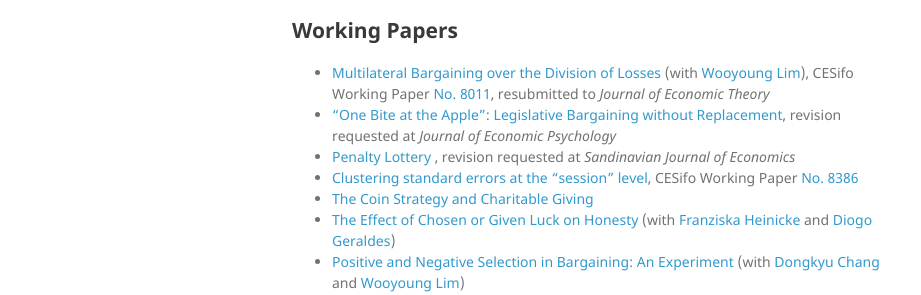
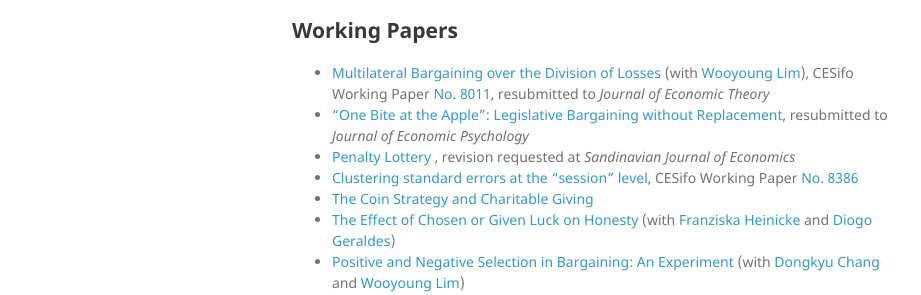
Before and after one commit to kimdukgyoo/kimdukgyoo.github.io, a Jekyll site: the page built from index.md, in a window 1280 px wide and 1384 px high. Shown: the part 874-1169 px from the top of the window, without its empty margins (178-1099 px from the left). Built offline with Jekyll 4.4.1, drawn with Linux system fonts in a browser that asks for light colours; our own code applies the rules of GitHub Pages for plain Markdown files.

Commit message:
Update index.md

```diff
--- a/index.md
+++ b/index.md
@@ -24,7 +24,7 @@
 
 ## Working Papers
 * <a href="https://kimdukgyoo.github.io/PDFfiles/MBL.pdf" target="_blank">Multilateral Bargaining over the Division of Losses</a> (with <a href="http://wooyoung.people.ust.hk/" target="_blank">Wooyoung Lim</a>), CESifo Working Paper <a href="https://www.cesifo.org/DocDL/cesifo1_wp8011.pdf" target="_blank">No. 8011</a>, resubmitted to _Journal of Economic Theory_
-* <a href="https://kimdukgyoo.github.io/PDFfiles/OneBiteAtTheApple.pdf" target="_blank"> "One Bite at the Apple": Legislative Bargaining without Replacement</a>, revision requested at _Journal of Economic Psychology_
+* <a href="https://kimdukgyoo.github.io/PDFfiles/OneBiteAtTheApple.pdf" target="_blank"> "One Bite at the Apple": Legislative Bargaining without Replacement</a>, resubmitted to _Journal of Economic Psychology_
 * <a href="https://kimdukgyoo.github.io/PDFfiles/Penalty_Lottery.pdf" target="_blank"> Penalty Lottery </a>, revision requested at _Sandinavian Journal of Economics_
 * <a href="https://kimdukgyoo.github.io/PDFfiles/ClusteringSEsession.pdf" target="_blank">Clustering standard errors at the "session" level</a>, CESifo Working Paper <a href="https://www.cesifo.org/DocDL/cesifo1_wp8386.pdf" target="_blank">No. 8386</a>
 * <a href="https://kimdukgyoo.github.io/PDFfiles/CoinStrategyandCharitableGiving.pdf" target="_blank"> The Coin Strategy and Charitable Giving</a>
```
